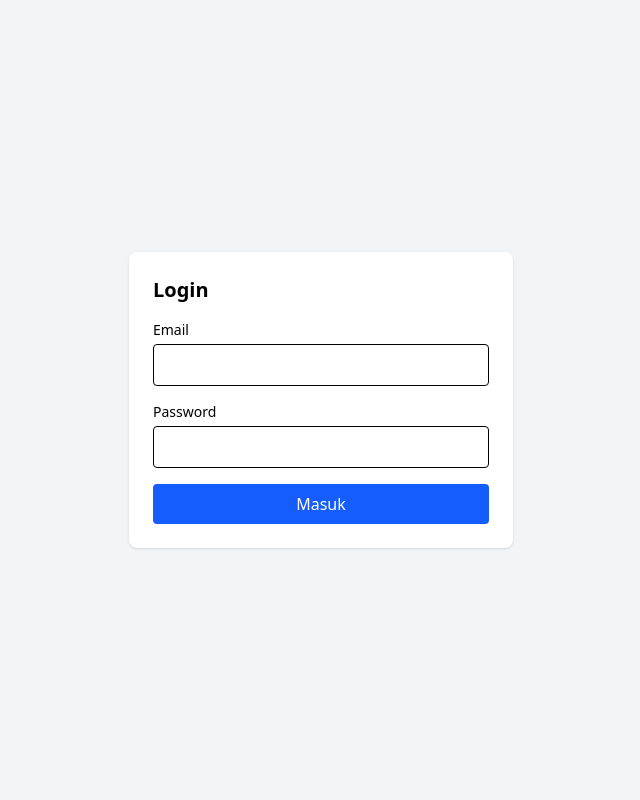
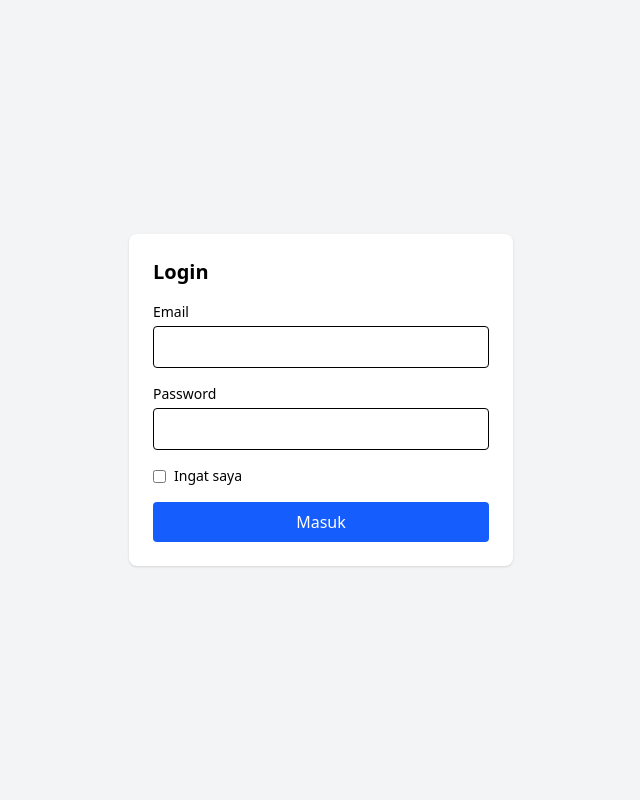
Before and after one commit to iLushent/PAW_TUBES, a Laravel app: page /login in a window 1280 px wide. Shown: the whole page, without its empty margins (319-959 px from the left). Run offline with Laravel 12, Linux system fonts and the light colour scheme; style sheets or scripts are compiled from the project's sources.

Commit message:
feat: tambah isOwner, regenerate sesi, dan remember me di login

```diff
--- a/app/Http/Controllers/AuthController.php
+++ b/app/Http/Controllers/AuthController.php
@@ -26,6 +26,7 @@ class AuthController extends Controller
         ]);
 
         if (Auth::attempt($credentials, $request->boolean('remember'))) {
+            $request->session()->regenerate();
             $tujuan = Auth::user()->isOwner() ? '/dashboard' : '/orders';
             return redirect()->intended($tujuan);
         }
--- a/app/Models/User.php
+++ b/app/Models/User.php
@@ -28,4 +28,8 @@ class User extends Authenticatable
             'password' => 'hashed',
         ];
     }
+        public function isOwner(): bool
+    {
+        return $this->role === 'owner';
+    }
 }
--- a/resources/views/auth/login.blade.php
+++ b/resources/views/auth/login.blade.php
@@ -6,8 +6,8 @@
     <title>Login</title>
     @vite(['resources/css/app.css', 'resources/js/app.js'])
 </head>
-<body class="min-h-screen flex items-center justify-center bg-gray-100">
-    <form method="POST" action="/login" class="w-full max-w-sm bg-white p-6 rounded-lg shadow space-y-4">
+<body class="min-h-screen flex items-center justify-center bg-gray-100 p-4">
+    <form method="POST" action="/{{ route('login') }}" class="w-full max-w-sm bg-white p-6 rounded-lg shadow space-y-4">
         @csrf
         <h1 class="text-xl font-bold">Login</h1>
 
@@ -28,6 +28,10 @@
             @enderror
         </div>
 
+        <label class="flex items-center gap-2 text-sm">
+            <input type="checkbox" name="remember" value="1"> Ingat saya
+        </label>
+
         <button class="w-full bg-blue-600 text-white py-2 rounded">Masuk</button>
     </form>
 </body>
--- a/routes/web.php
+++ b/routes/web.php
@@ -2,10 +2,13 @@
 
 use Illuminate\Support\Facades\Route;
 use App\Http\Controllers\AuthController;
-Route::get('/login', [AuthController::class, 'showLogin'])->name('login')->middleware('guest');
+Route::get('/login', [AuthController::class, 'showlogin'])->name('login')->middleware('guest');
 Route::post('/login', [AuthController::class, 'login'])->middleware('guest');
 Route::post('/logout', [AuthController::class, 'logout'])->name('logout')->middleware('auth');
 
 Route::get('/dashboard', function () {
     return 'Halo, ' . auth()->user()->name;
 })->middleware('auth')->name('dashboard');
+Route::get('/orders', function () {
+    return 'Halaman order (placeholder)';
+})->middleware('auth')->name('orders.index');
```
